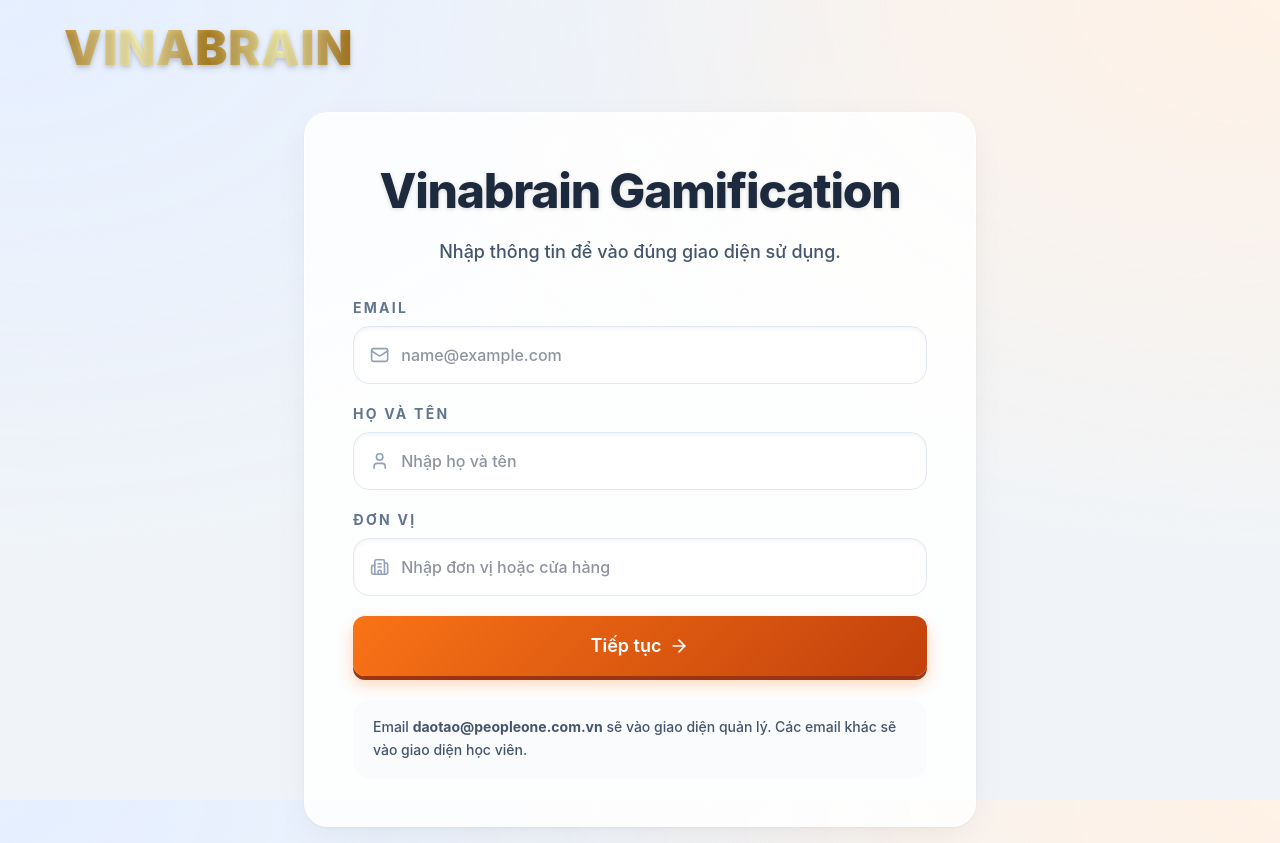
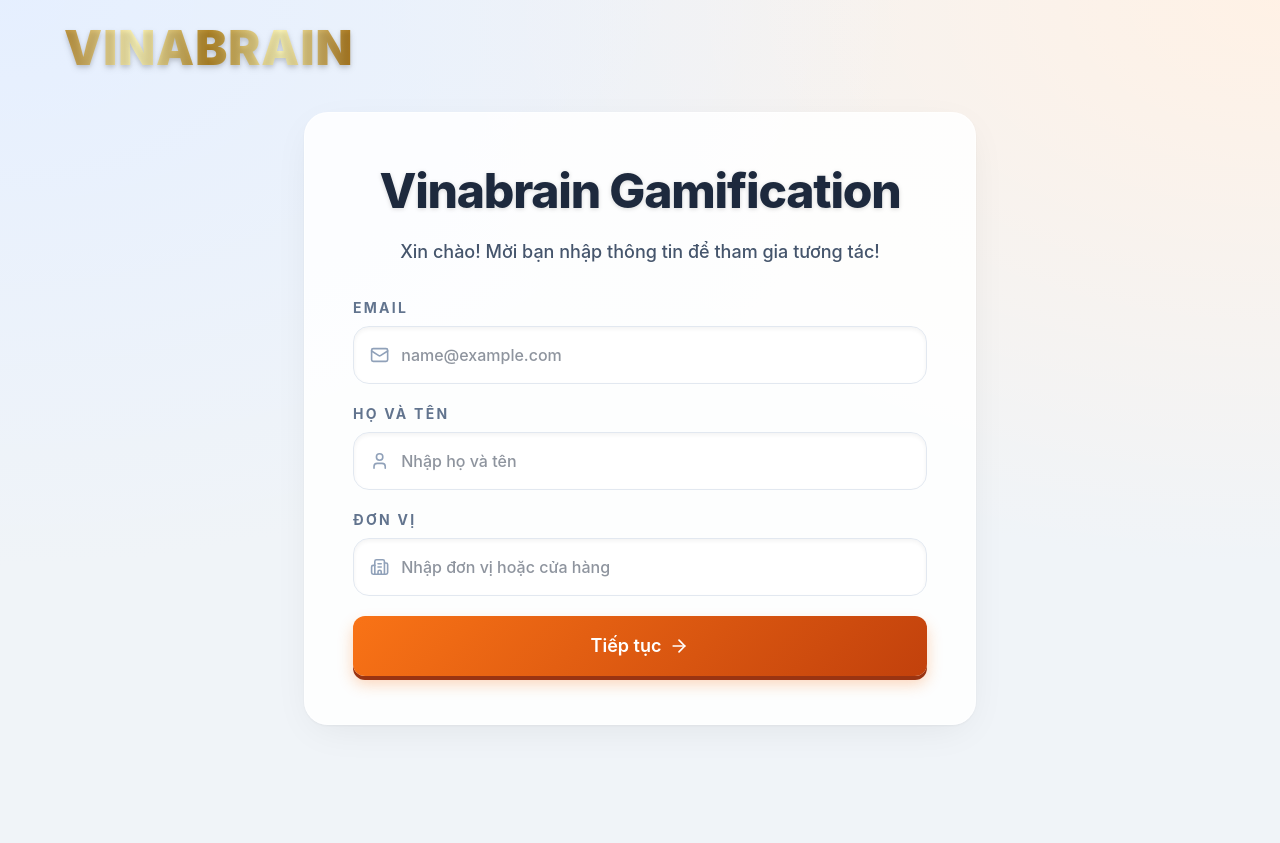
Before and after one commit to fnsofphn/Gamification1, a React (Vite) app: page / in a window 1280 px wide. After the commit the page ends 800 px from the top, so only its background shows below. Built offline with nearby package versions, Linux system fonts and the light colour scheme; no server answers.

Commit message:
Refine access screen copy and validation

```diff
--- a/src/pages/Home.tsx
+++ b/src/pages/Home.tsx
@@ -11,6 +11,8 @@
   const [unitName, setUnitName] = useState('');
   const [error, setError] = useState('');
 
+  const isValidEmail = (value: string) => /^[^\s@]+@[^\s@]+\.[^\s@]+$/.test(value.trim());
+
   useEffect(() => {
     const access = getViewerAccess();
     if (access) {
@@ -21,13 +23,13 @@
   const handleSubmit = (event: FormEvent<HTMLFormElement>) => {
     event.preventDefault();
 
-    if (!email.trim()) {
-      setError('Vui lòng nhập email để tiếp tục.');
+    if (!email.trim() || !isValidEmail(email)) {
+      setError('Vui lòng nhập đúng định dạng email.');
       return;
     }
 
     if (!displayName.trim()) {
-      setError('Vui lòng nhập họ và tên.');
+      setError('Vui lòng nhập họ tên.');
       return;
     }
 
@@ -48,7 +50,7 @@
             Vinabrain Gamification
           </h1>
           <p className="mt-4 text-lg text-slate-600 leading-relaxed font-medium">
-            Nhập thông tin để vào đúng giao diện sử dụng.
+            Xin chào! Mời bạn nhập thông tin để tham gia tương tác!
           </p>
         </div>
 
@@ -120,10 +122,6 @@
             <ArrowRight className="ml-2 h-5 w-5" />
           </button>
         </form>
-
-        <div className="mt-6 rounded-2xl bg-slate-50/80 px-5 py-4 text-sm font-medium leading-relaxed text-slate-600">
-          Email <strong>daotao@peopleone.com.vn</strong> sẽ vào giao diện quản lý. Các email khác sẽ vào giao diện học viên.
-        </div>
       </div>
     </div>
   );
```
